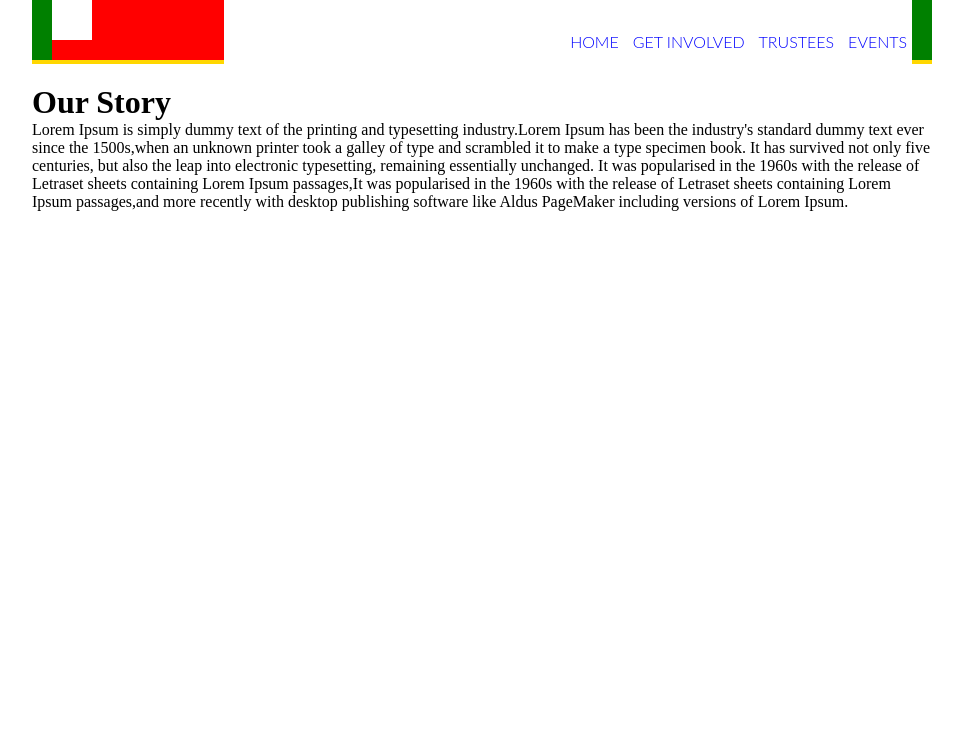
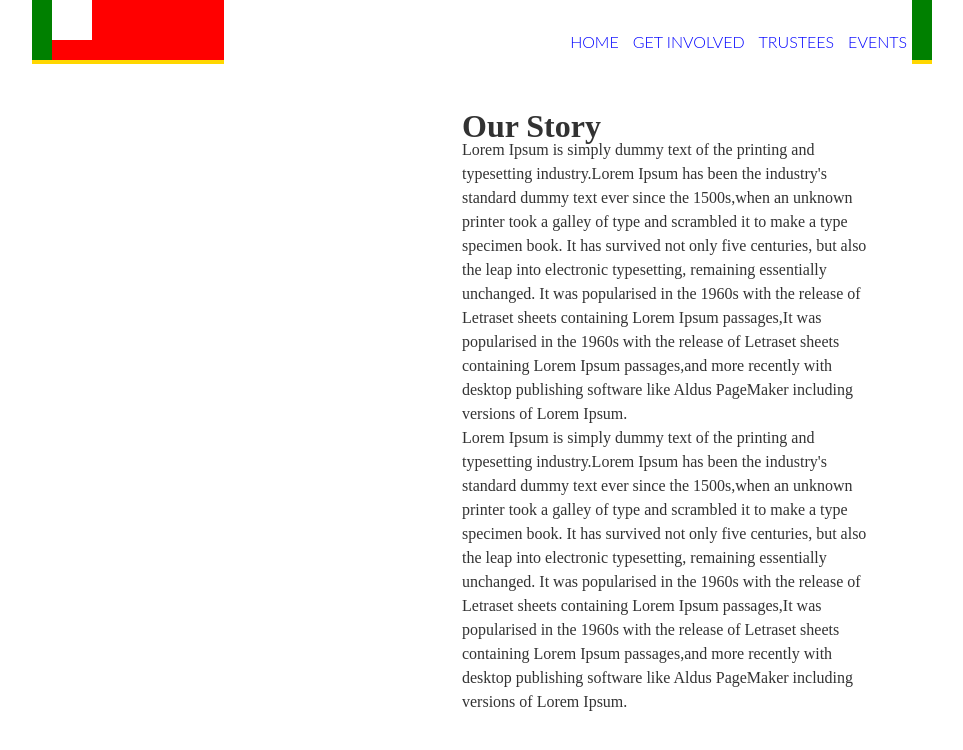
Before and after one commit to sylvestersiani/web-template, a PHP site: template public/inc/pages/about.php in a window 1280 px wide. Shown: the top 750 px of the page, without its empty margins (158-1121 px from the left). Run offline with PHP 8.4, Linux system fonts and the light colour scheme; the template is opened without the code that fills it, so the values that code supplies are empty.

Commit message:
about us page

```diff
--- a/public/inc/pages/about.php
+++ b/public/inc/pages/about.php
@@ -1,16 +1,45 @@
 
 <style type="text/css">
+	.text-segment{
+		background-color: #fff;
+		border-radius: 5px;
+		-moz-border-radius: 20px;
+		-webkit-border-radius: 20px;
+		width: 450px;
+		float: right;
+		line-height: 1.5em;
+		font-weight: 300;
+		opacity: 0.8;
+		margin-top: 10px;
+		margin-right: 40px;
+	}
+	.text-segment div{
+		padding: 20px;
+	}
+
+
+	#about-us{
+		min-width: 100%;
+		height: 100%;
+		background:url("http://africa-facts.org/wp-content/uploads/2015/01/african-kids.jpg");
+
+	}
 
 
 </style>
 
 
 
-<div class="">
+<div id="about-us">
 	<div class="text-segment">
+		<div>
 		<h1>Our Story</h1>
 		<p>Lorem Ipsum is simply dummy text of the printing and typesetting industry.Lorem Ipsum has been the industry's standard dummy text ever since the 1500s,when an unknown printer took a galley of type and scrambled it to make a type specimen book.
 		It has survived not only five centuries, but also the leap into electronic typesetting, remaining essentially unchanged.
 		It was popularised in the 1960s with the release of Letraset sheets containing Lorem Ipsum passages,It was popularised in the 1960s with the release of Letraset sheets containing Lorem Ipsum passages,and more recently with desktop publishing software like Aldus PageMaker including versions of Lorem Ipsum. </p>
+		<p>Lorem Ipsum is simply dummy text of the printing and typesetting industry.Lorem Ipsum has been the industry's standard dummy text ever since the 1500s,when an unknown printer took a galley of type and scrambled it to make a type specimen book.
+		It has survived not only five centuries, but also the leap into electronic typesetting, remaining essentially unchanged.
+		It was popularised in the 1960s with the release of Letraset sheets containing Lorem Ipsum passages,It was popularised in the 1960s with the release of Letraset sheets containing Lorem Ipsum passages,and more recently with desktop publishing software like Aldus PageMaker including versions of Lorem Ipsum. </p>
+		</div>
 	</div>
 </div>
```
